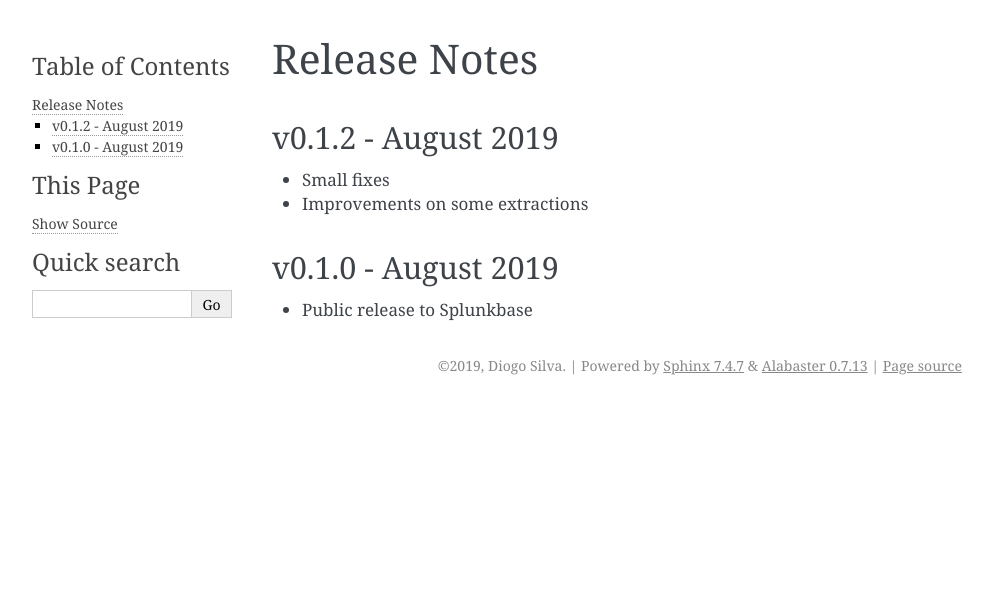
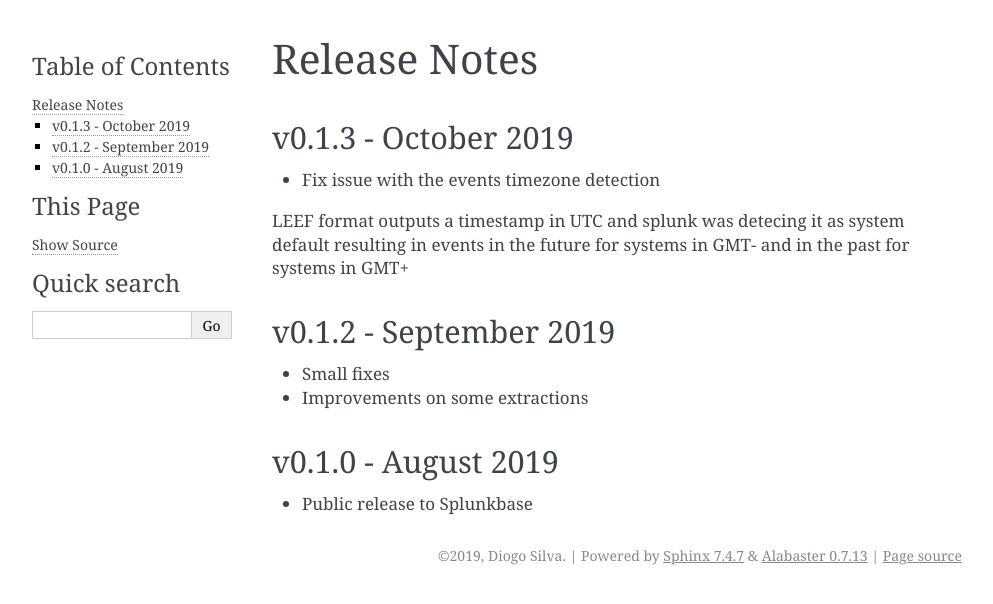
Before and after one commit to diogofgm/TA-kaspersky, a Sphinx documentation site: the page built from docs/source/releasenotes.rst, in a window 1280 px wide. Shown: the top 604 px of the page, without its empty margins (148-1141 px from the left). Built offline with Sphinx 7.4.7, drawn with Linux system fonts in a browser that asks for light colours.

Commit message:
Update releasenotes.rst

```diff
--- a/docs/source/releasenotes.rst
+++ b/docs/source/releasenotes.rst
@@ -2,11 +2,18 @@
 Release Notes
 =============
 
-v0.1.2 - August 2019
+v0.1.3 - October 2019
+--------------------
+- Fix issue with the events timezone detection
+LEEF format outputs a timestamp in UTC and splunk was detecing it as system default resulting in events in the future for systems in GMT- and in the past for systems in GMT+
+
+
+v0.1.2 - September 2019
 --------------------
 - Small fixes
 - Improvements on some extractions
 
+
 v0.1.0 - August 2019
 --------------------
 - Public release to Splunkbase
```
